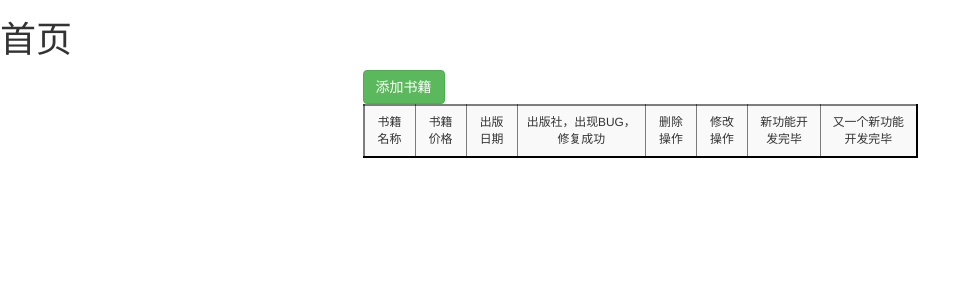
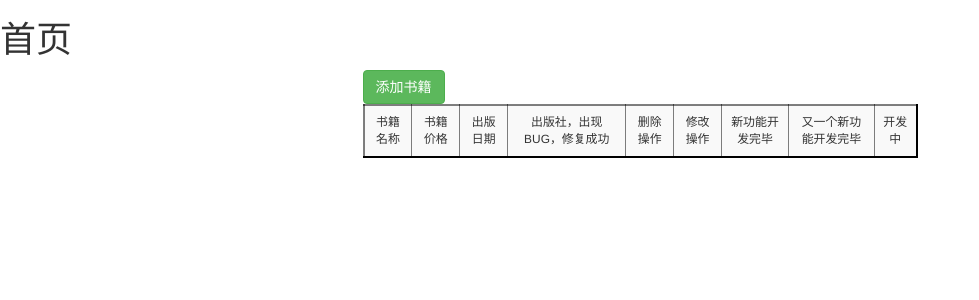
Before and after one commit to xiaofeinie/books, a Django app: page / in a window 1280 px wide. Shown: the top 300 px of the page, without its empty margins (0-979 px from the left). Run offline with Django 3.2, Linux system fonts and the light colour scheme; data that the repository does not hold is empty; some libraries are stand-ins or nearby versions.

Commit message:
在开发

```diff
--- a/templates/index.html
+++ b/templates/index.html
@@ -51,6 +51,7 @@
                     <td>修改操作</td>
                     <td>新功能开发完毕</td>
                     <td>又一个新功能开发完毕</td>
+                    <td>开发中</td>
                 </tr>
 
                 {% for foo in ret %}
```
